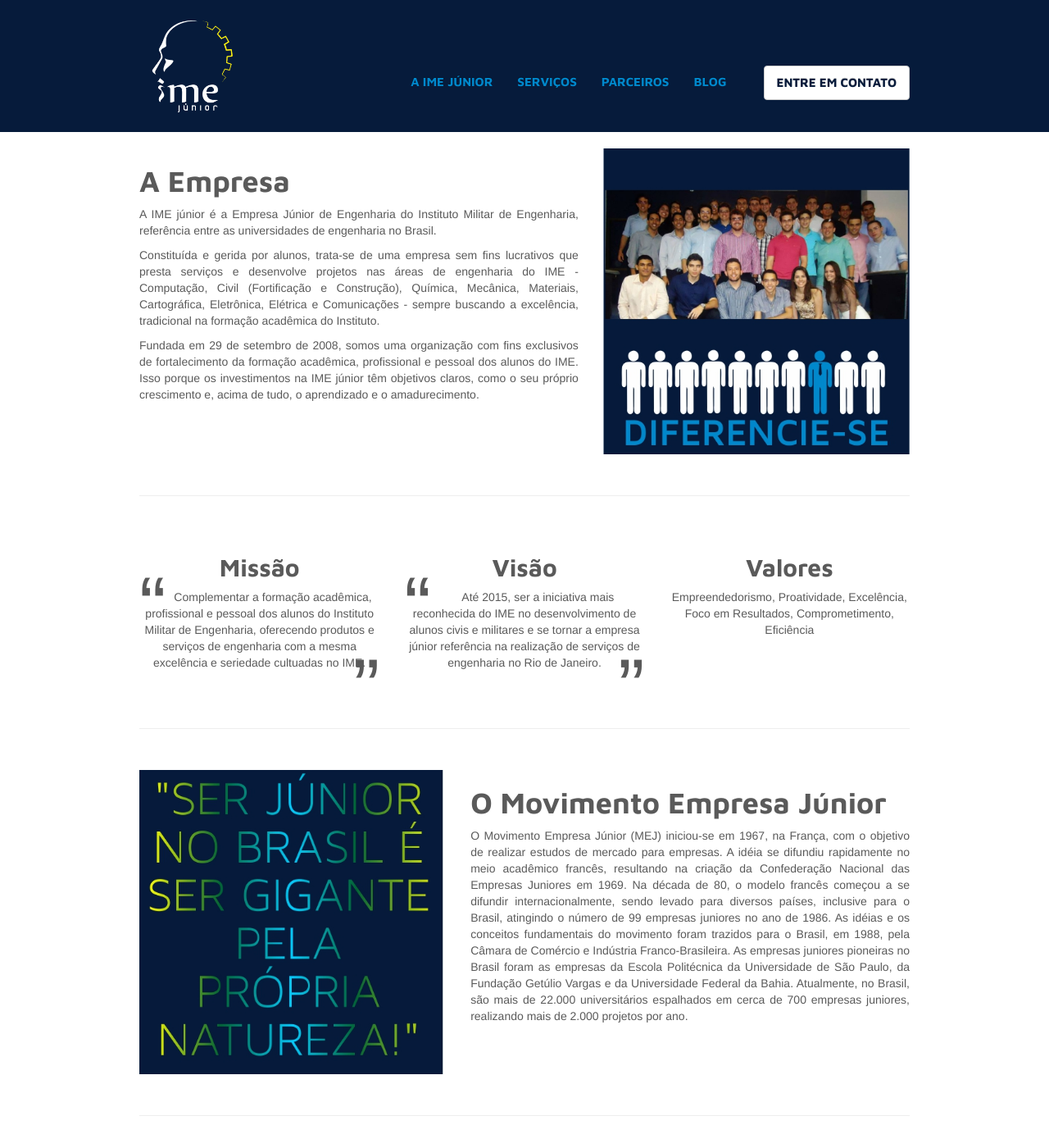
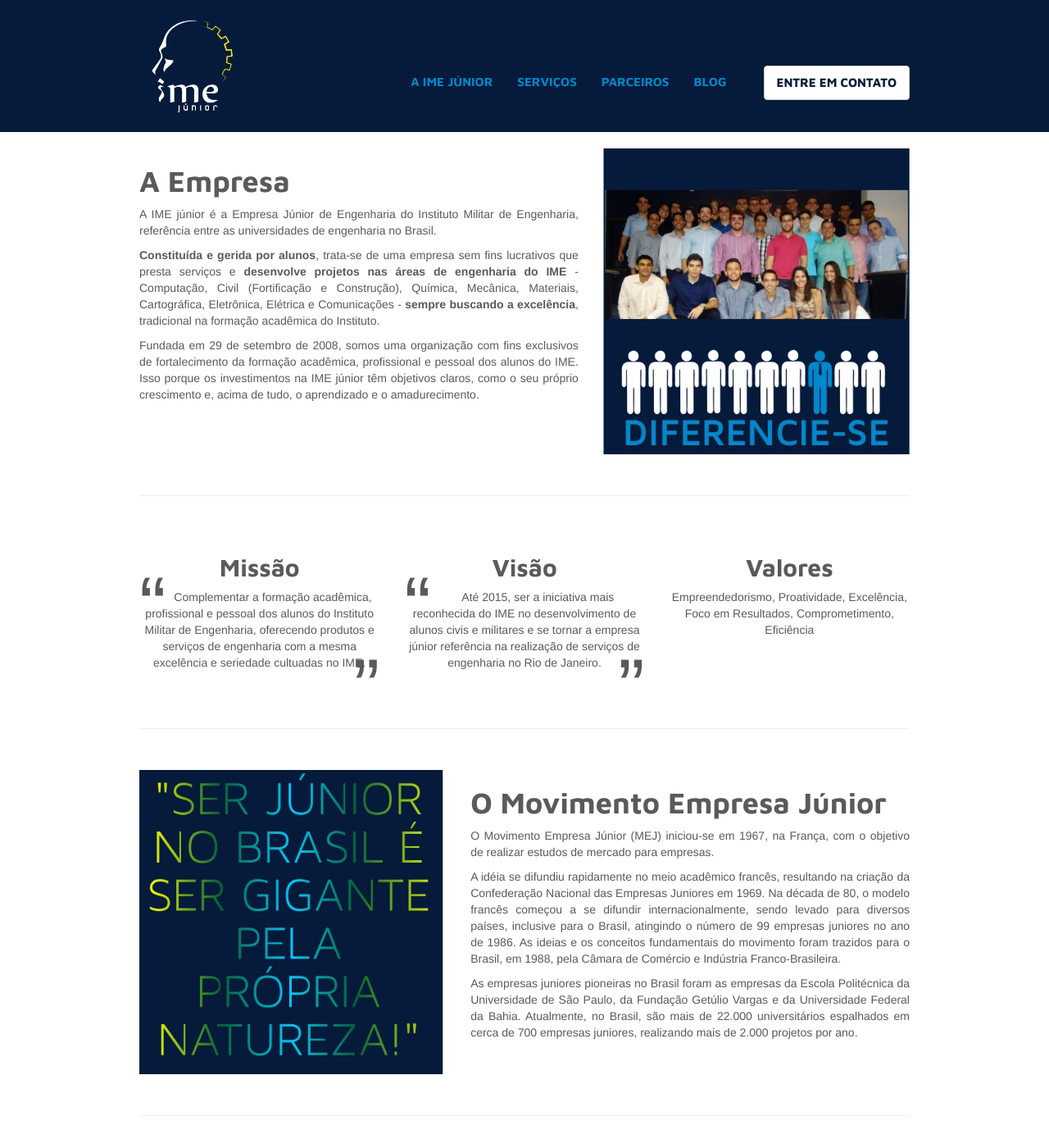
Before and after one commit to obiyankenobi/imejunior, a Jekyll site: the page built from institucional.html, in a window 1280 px wide and 1400 px high. Shown: the whole window at 82% size. Built offline with Jekyll 4.4.1, drawn with Linux system fonts in a browser that asks for light colours; Markdown is read by kramdown in place of the engine named in the settings.

```diff
--- a/institucional.html
+++ b/institucional.html
@@ -16,7 +16,7 @@
             <p class="justify">
             <p class="justify">A IME júnior é a Empresa Júnior de Engenharia do Instituto Militar de Engenharia, referência entre as universidades de engenharia no Brasil.</p>
 
-            <p class="justify">Constituída e gerida por alunos, trata-se de uma empresa sem fins lucrativos que presta serviços e desenvolve projetos nas  áreas de engenharia do IME - Computação, Civil (Fortificação e Construção), Química, Mecânica, Materiais, Cartográfica, Eletrônica, Elétrica e Comunicações - sempre buscando a excelência, tradicional na formação acadêmica do Instituto.</p>
+            <p class="justify"><b>Constituída e gerida por alunos</b>, trata-se de uma empresa sem fins lucrativos que presta serviços e <b>desenvolve projetos nas  áreas de engenharia do IME</b> - Computação, Civil (Fortificação e Construção), Química, Mecânica, Materiais, Cartográfica, Eletrônica, Elétrica e Comunicações - <b>sempre buscando a excelência</b>, tradicional na formação acadêmica do Instituto.</p>
 
             <p class="justify">Fundada em 29 de setembro de 2008, somos uma organização com fins exclusivos de fortalecimento da formação acadêmica, profissional e pessoal dos alunos do IME.  Isso porque os investimentos na IME júnior têm objetivos claros, como o seu próprio crescimento e, acima de tudo, o aprendizado e o amadurecimento.</p>
         </div>
@@ -57,9 +57,9 @@
 
         <div class="col-md-7">
             <h1>O Movimento Empresa Júnior</h1>
-            <p class="justify">
-            O Movimento Empresa Júnior (MEJ) iniciou-se em 1967, na França, com o objetivo de realizar estudos de mercado para empresas. A idéia se difundiu rapidamente no meio acadêmico francês, resultando na criação da Confederação Nacional das Empresas Juniores em 1969. Na década de 80, o modelo francês começou a se difundir internacionalmente, sendo levado para diversos países, inclusive para o Brasil, atingindo o número de 99 empresas juniores no ano de 1986. As idéias e
-os conceitos fundamentais do movimento foram trazidos para o Brasil, em 1988, pela Câmara de Comércio e Indústria Franco-Brasileira. As empresas juniores pioneiras no Brasil foram as empresas da Escola Politécnica da Universidade de São Paulo, da Fundação Getúlio Vargas e da Universidade Federal da Bahia. Atualmente, no Brasil, são mais de 22.000 universitários espalhados em cerca de 700 empresas juniores, realizando mais de 2.000 projetos por ano.
+            <p class="justify">O Movimento Empresa Júnior (MEJ) iniciou-se em 1967, na França, com o objetivo de realizar estudos de mercado para empresas.</p>
+            <p class="justify">A idéia se difundiu rapidamente no meio acadêmico francês, resultando na criação da Confederação Nacional das Empresas Juniores em 1969. Na década de 80, o modelo francês começou a se difundir internacionalmente, sendo levado para diversos países, inclusive para o Brasil, atingindo o número de 99 empresas juniores no ano de 1986. As ideias e os conceitos fundamentais do movimento foram trazidos para o Brasil, em 1988, pela Câmara de Comércio e Indústria Franco-Brasileira.</p>
+            <p class="justify">As empresas juniores pioneiras no Brasil foram as empresas da Escola Politécnica da Universidade de São Paulo, da Fundação Getúlio Vargas e da Universidade Federal da Bahia. Atualmente, no Brasil, são mais de 22.000 universitários espalhados em cerca de 700 empresas juniores, realizando mais de 2.000 projetos por ano.</p>
             </p>
         </div>
     </div>
```
Also changed, not shown: 1 other file.
